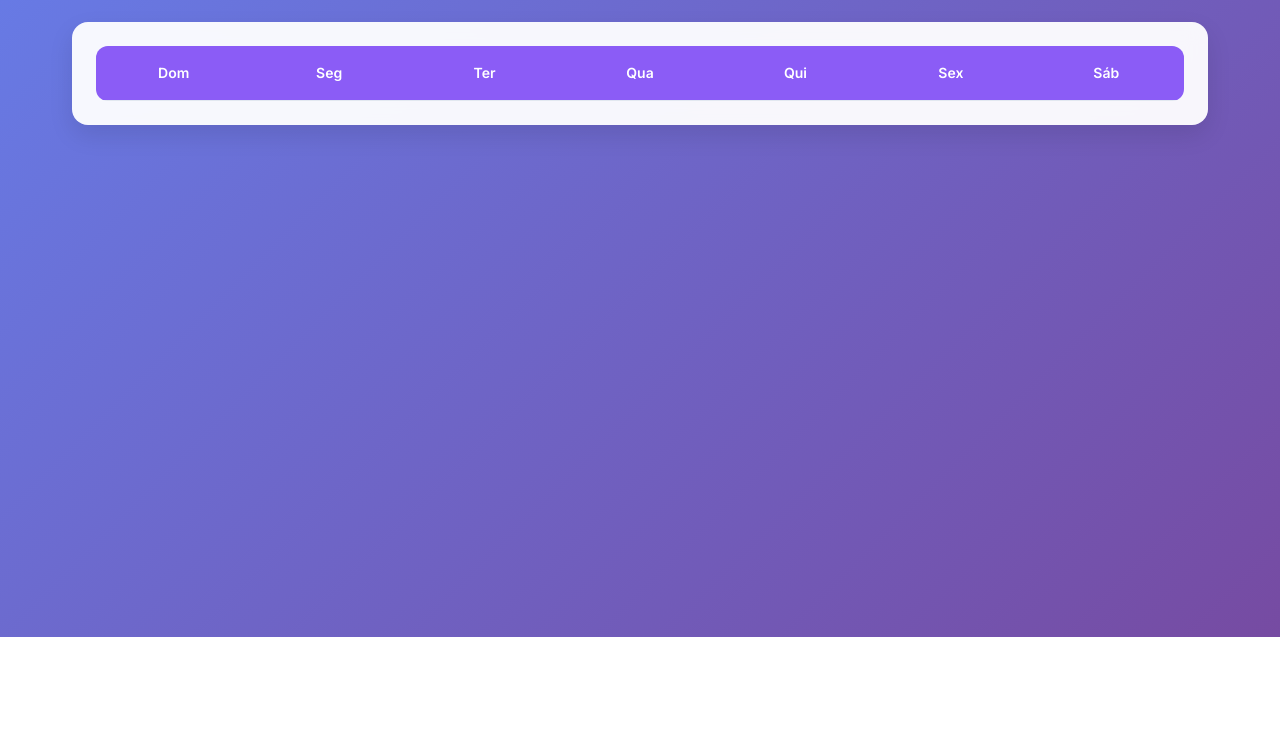
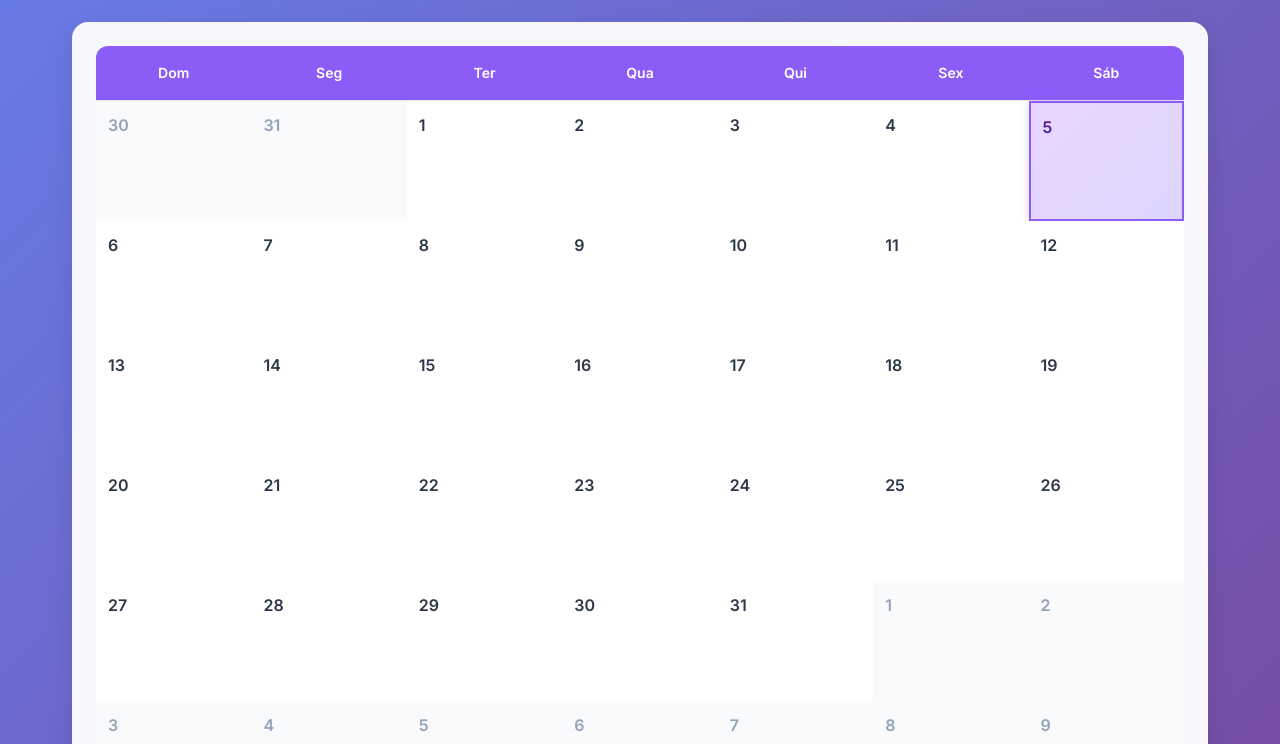
Before and after one commit to rodcfa/patudos-petsitting, a website built with Vite: page src/static/index.html in a window 1280 px wide. Shown: the part 163-907 px from the top of the page. Before the commit the page ends 800 px from the top, so only its background shows below. Built offline with nearby package versions, Linux system fonts and the light colour scheme; some packages are replaced by stand-ins of ours; no server answers; the database is empty.

Commit message:
Fix ES module import error

```diff
--- a/src/static/index.html
+++ b/src/static/index.html
@@ -294,6 +294,6 @@
         </div>
     </div>
 
-    <script src="script.js"></script>
+    <script type="module" src="script.js"></script>
 </body>
 </html>
```
